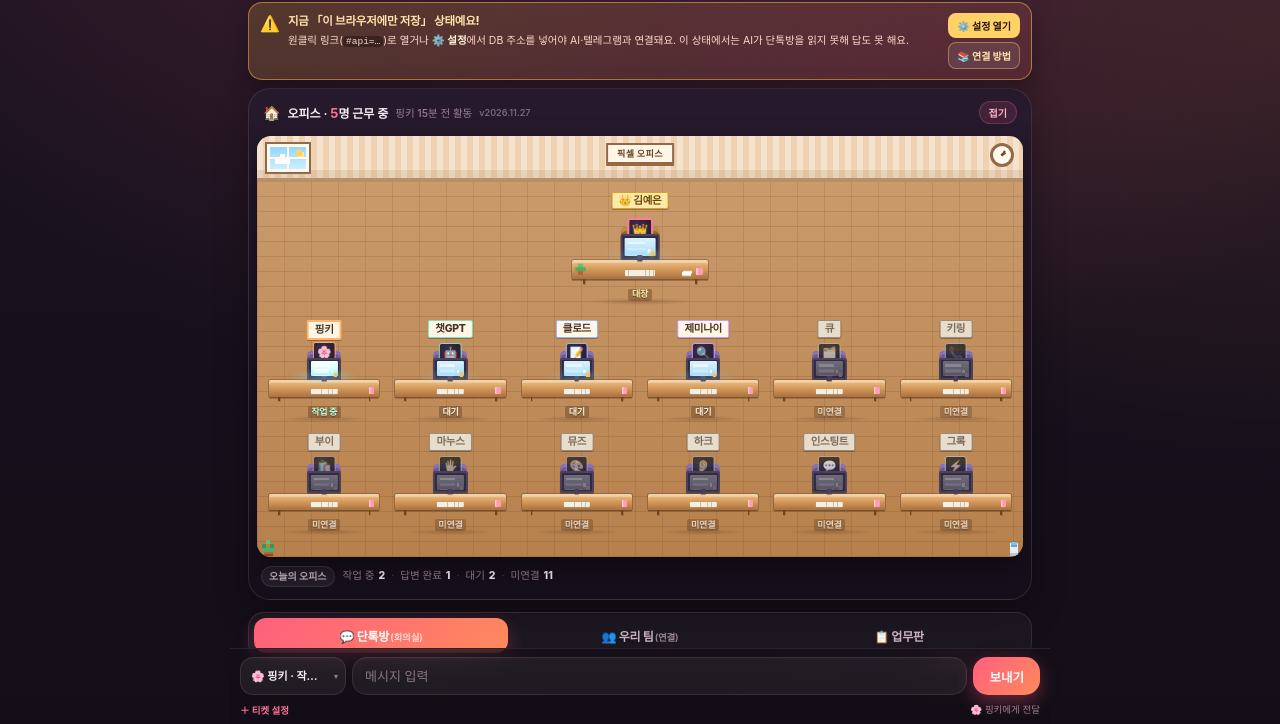
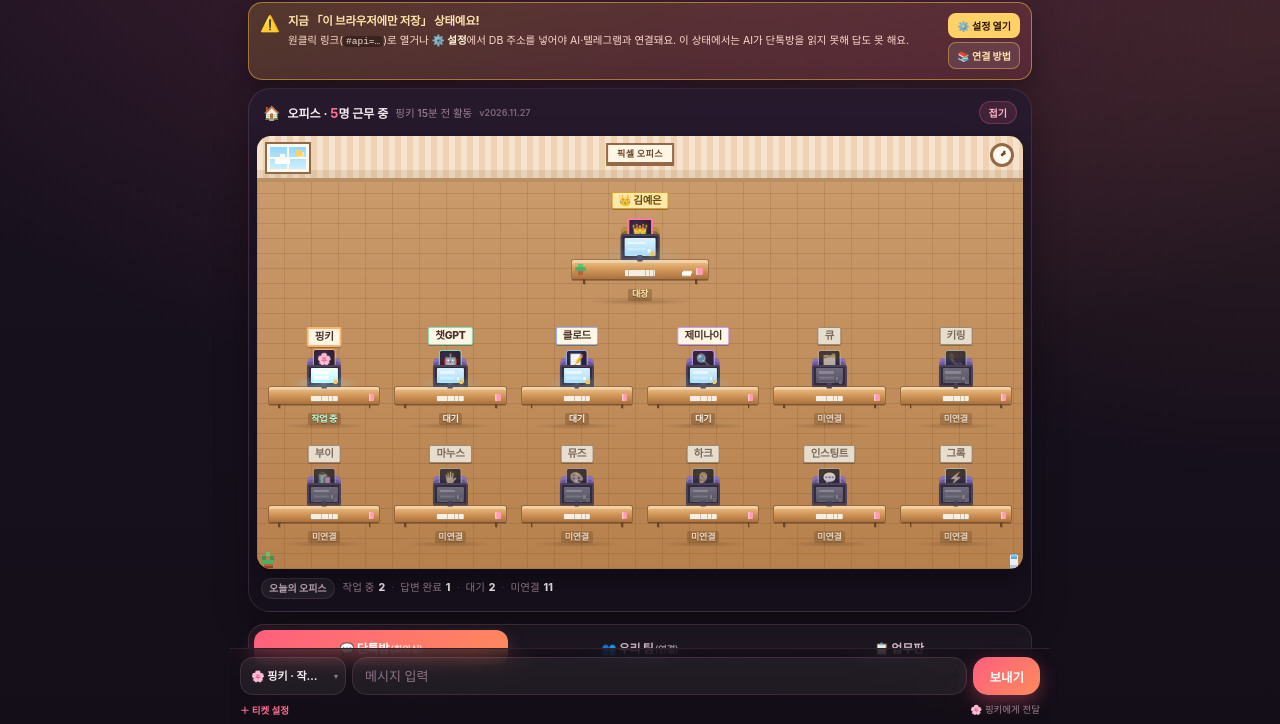
Before and after one commit to kye9701/Pinky_office, a plain HTML site: page index.html in a window 1280 px wide. Shown: the part 73-797 px from the top of the page. Drawn offline with Linux system fonts and the light colour scheme.

Commit message:
책상 줄 간격 확보

```diff
--- a/styles.css
+++ b/styles.css
@@ -346,7 +346,7 @@ body {
   z-index: 1;
   display: grid;
   grid-template-columns: repeat(3, 1fr);
-  gap: 2px 2px;
+  gap: 6px 2px;
 }
 
 /* 대장 자리: 방 앞쪽 가운데 */
@@ -354,7 +354,7 @@ body {
   grid-column: 1 / -1;
   display: flex;
   justify-content: center;
-  padding: 1px 0 3px;
+  padding: 1px 0 5px;
 }
 .boss-row .desk-seat {
   width: 40%;
@@ -622,7 +622,7 @@ body {
   margin-top: 0.5em;
   padding: 0.05em 0.4em;
   border-radius: 2px;
-  background: rgba(58, 32, 12, 0.3);
+  background: rgba(58, 32, 12, 0.24);
   font-size: 8px;
   font-weight: 800;
   letter-spacing: -0.2px;
@@ -1733,7 +1733,7 @@ code {
 
 @media (min-width: 760px) {
   .app { padding: 0 18px calc(160px + env(safe-area-inset-bottom)); }
-  .seat-layer { grid-template-columns: repeat(6, 1fr); gap: 3px 4px; }
+  .seat-layer { grid-template-columns: repeat(6, 1fr); gap: 8px 4px; }
   .desk-seat { font-size: 11px; }
   .ds-name { font-size: 10.5px; padding: 1px 6px; }
   .ds-state { font-size: 9px; }
```
